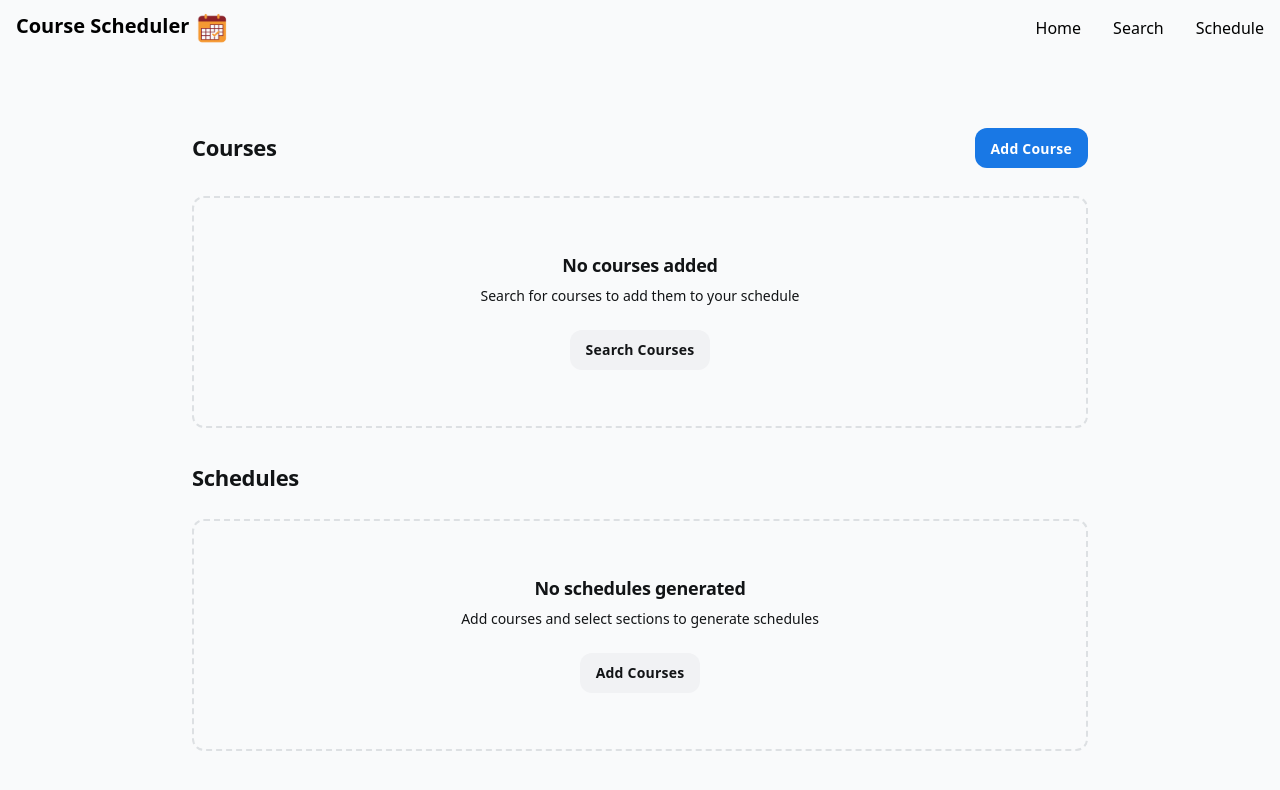
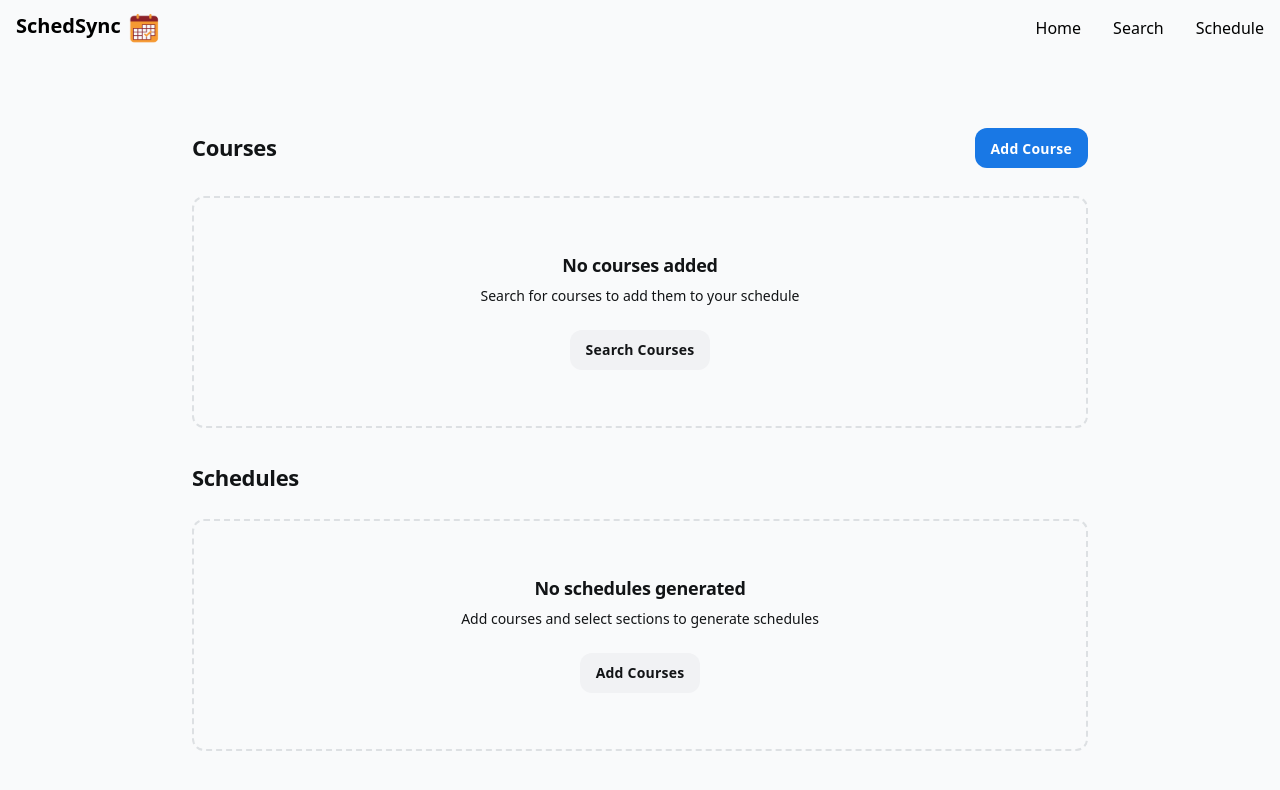
Before and after one commit to elhamhuq1/vt-scheduler, a React (Vite) app in the folder frontend/: page / in a window 1280 px wide. Shown: the top 790 px of the page. Built offline with nearby package versions, Linux system fonts and the light colour scheme.

Commit message:
Changes to the name of the application

```diff
--- a/frontend/index.html
+++ b/frontend/index.html
@@ -4,7 +4,7 @@
     <meta charset="UTF-8" />
     <link rel="icon" type="image/svg+xml" href="/vite.svg" />
     <meta name="viewport" content="width=device-width, initial-scale=1.0" />
-    <title>Course Scheduler</title>
+    <title>SchedSync</title>
   </head>
   <body>
     <div id="root"></div>
--- a/frontend/src/components/Navbar.jsx
+++ b/frontend/src/components/Navbar.jsx
@@ -13,7 +13,7 @@ const Navbar = () => {
       <div className="container mx-auto flex items-center justify-between">
         {/* Logo */}
         <Link to="/" className="text-black font-bold text-xl">
-          Course Scheduler
+          SchedSync
           <img src='assets/images/logo.webp' alt='VT Logo' className='inline-block ml-2 h-8 w-8' />
         </Link>
 
```
